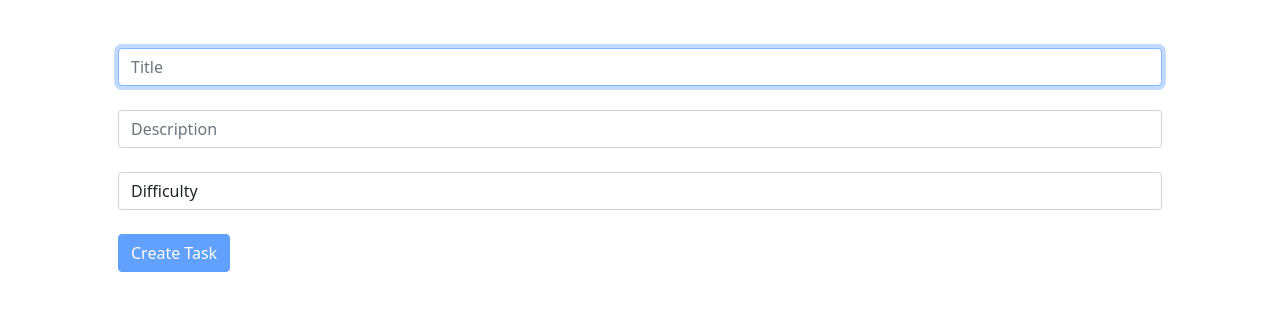
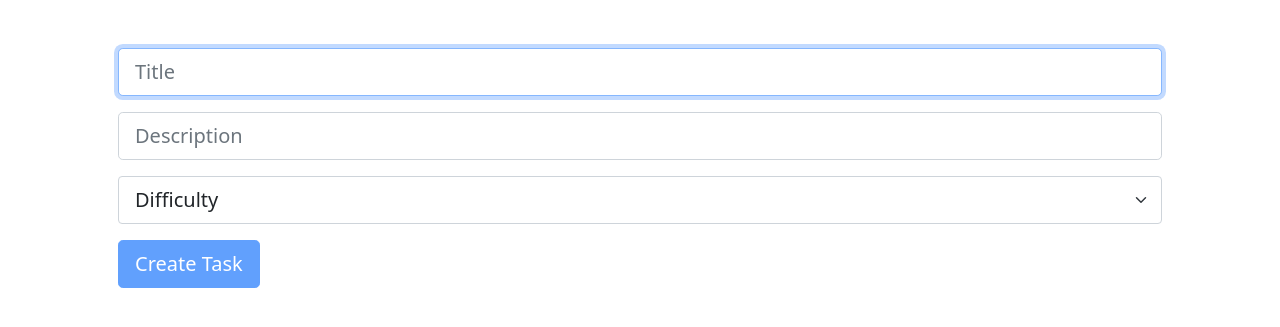
Before and after one commit to gianmillare/Giacomo_Tasks, a Flask app: page /create in a window 1280 px wide. Shown: the part 66-393 px from the top of the page. Run offline with Flask 2, Linux system fonts and the light colour scheme; the visitor is signed in with stand-in values (Sample User, id 1).

Commit message:
edited the create.html file according to changes to bootstrap 5

```diff
--- a/templates/create.html
+++ b/templates/create.html
@@ -8,22 +8,18 @@
     <form action="/create" method="POST">
 
         <!-- User will enter a title -->
-        <div class="form-group">
-            <input class="form-control" id="task_title" name="title" onkeyup="enableButton()" type="text" placeholder="Title" autofocus>
+        <div class="mb-3">
+            <input class="form-control form-control-lg" id="task_title" name="title" onkeyup="enableButton()" type="text" placeholder="Title" autofocus>
         </div>
 
-        <br>
-
         <!-- User will enter a description of the task -->
-        <div class="form-group">
-            <input class="form-control" id="task_desc" name="description" onkeyup="enableButton()" type="text" placeholder="Description">
+        <div class="mb-3">
+            <input class="form-control form-control-lg" id="task_desc" name="description" onkeyup="enableButton()" type="text" placeholder="Description">
         </div>
 
-        <br>
-
         <!-- User will select a difficulty for the task (this is also the score they receive on completion) -->
-        <div class="form-group">
-            <select id="task_score" class="form-control" name="score" required onchange="enableButton()">
+        <div class="mb-3">
+            <select id="task_score" class="form-select form-select-lg mb-3" name="score" required onchange="enableButton()">
                 <option selected value="">Difficulty</option>
                 <option value="1">1</option>
                 <option value="2">2</option>
@@ -33,10 +29,8 @@
             </select>
         </div>
 
-        <br>
-
         <!-- User clicks button to submit the new task -->
-        <button class="btn btn-primary" type="submit" id="submit" disabled>Create Task</button>
+        <button class="btn btn-primary btn-lg" type="submit" id="submit" disabled>Create Task</button>
 
     </form>
 
```
Also changed, not shown: 1 other file.
